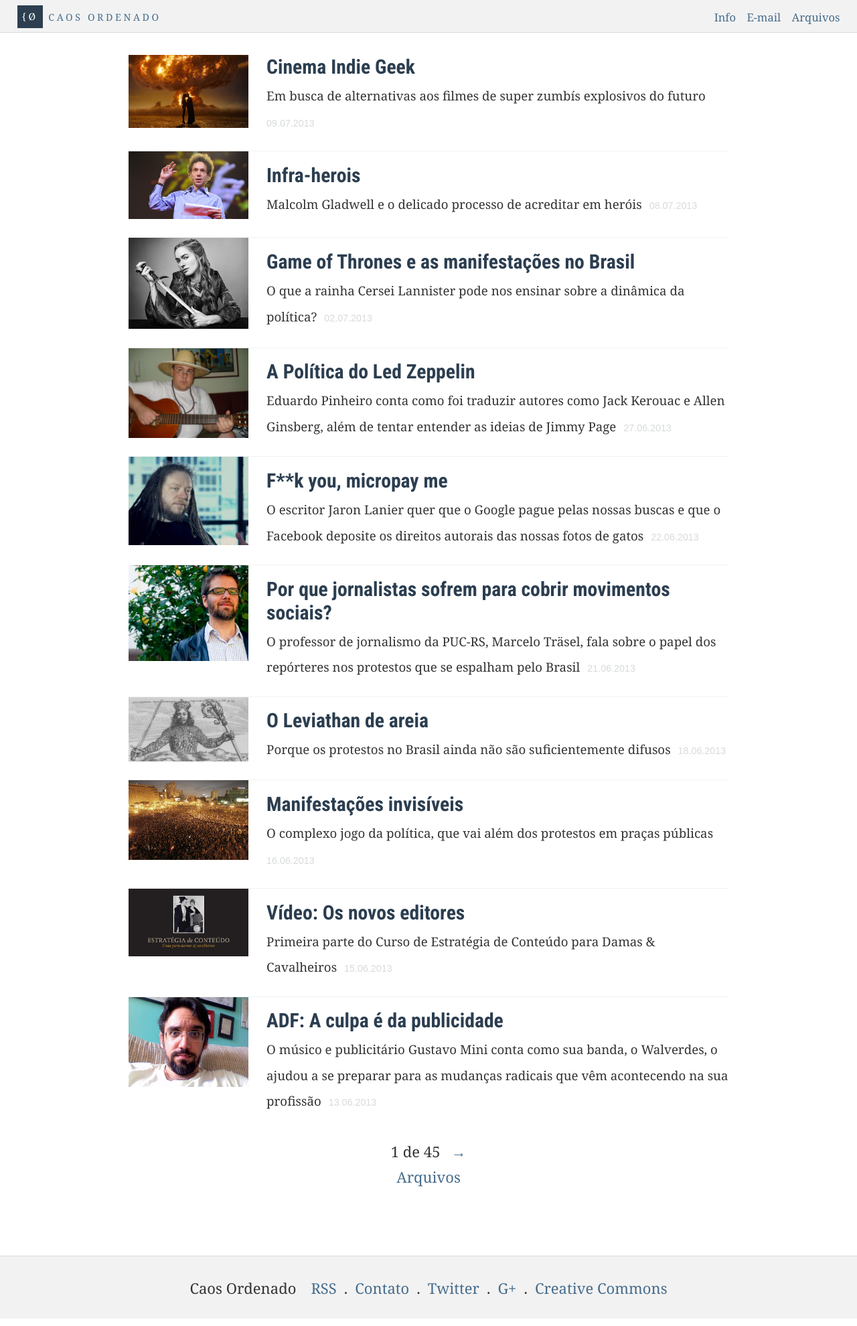
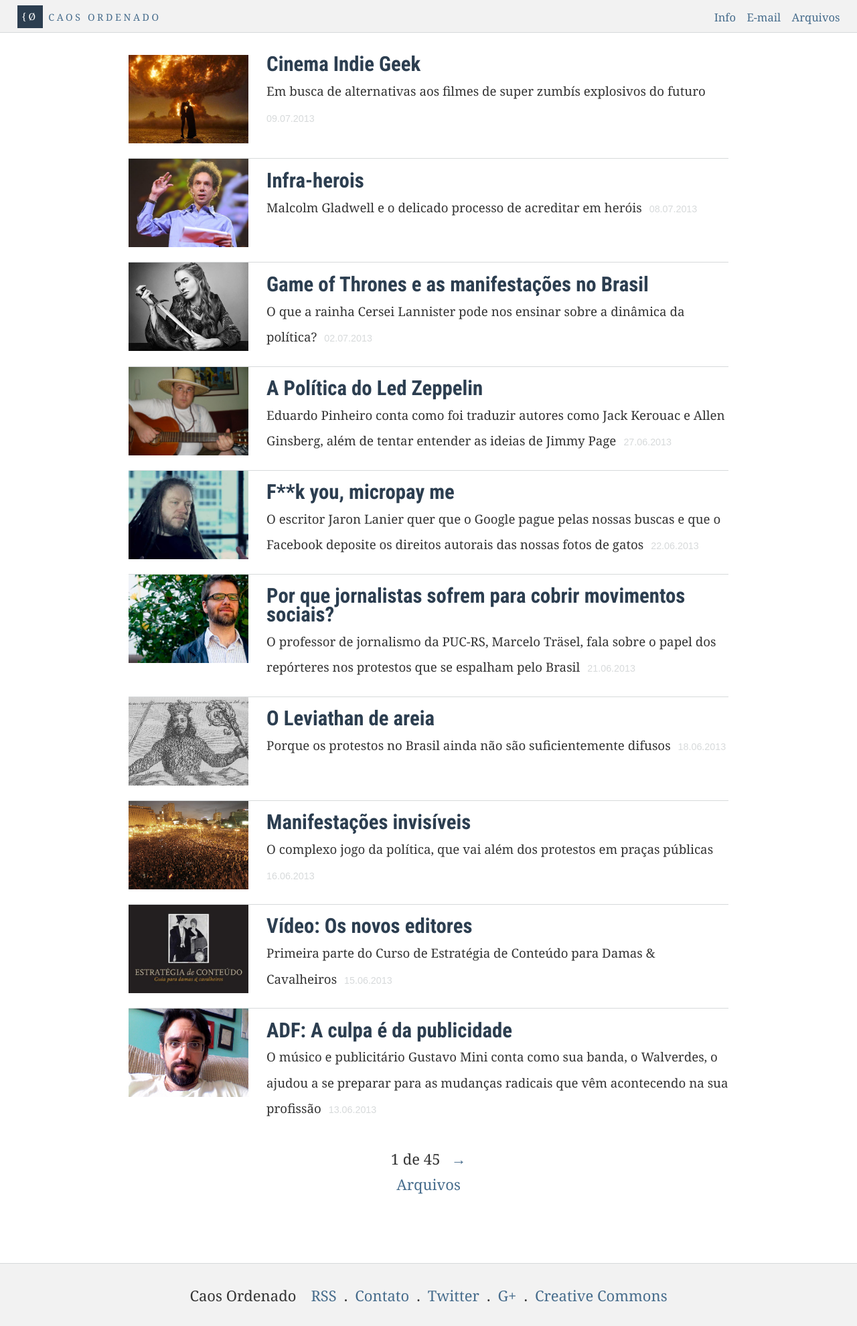
Before and after one commit to eduf/eduf.github.com, a Jekyll site: the page built from index.html, in a window 1280 px wide. Shown: the whole page at 67% size. Built offline with Jekyll 4.4.1, drawn with Linux system fonts in a browser that asks for light colours; nearby versions of some CDN libraries; the list of posts is cut into pages by our own code; comment, search, counter and statistics services are not loaded.

Commit message:
Detalhes

```diff
--- a/_layouts/post.html
+++ b/_layouts/post.html
@@ -4,11 +4,10 @@ layout: default
 
 <h1 class="entry-title" itemprop="headline">{% if site.titlecase %}{{ page.title | titlecase }}{% else %}{{ page.title }}{% endif %}</h1>
 <header class="excerpt" itemprop="description">{{ page.excerpt | markdownify }}</header>
-
 <span itemprop="articleBody">{{content}}</span>
 
 <footer class="entry-meta">
-	<p class="author vcard" itemprop="author" itemscope itemtype="http://schema.org/Person">por <span itemprop="name" class="fn"><a href="{{ site.url }}/info.html" title="Sobre Eduardo Fernandes" itemprop="url">Eduardo Fernandes</a></span> em <span datetime="{{ page.date| date:"%Y-%m-%d" }}" itemprop="datePublished">{{ page.date| date:"%d.%m.%Y" }}.</span></p>
+	<p class="author vcard" itemprop="author" itemscope itemtype="http://schema.org/Person">Por <span itemprop="name" class="fn"><a href="{{ site.url }}/info.html" title="Sobre Eduardo Fernandes" itemprop="url">Eduardo Fernandes</a></span> em <span datetime="{{ page.date| date:"%Y-%m-%d" }}" itemprop="datePublished">{{ page.date| date:"%d.%m.%Y" }}</span></p>
 	<p>Compartilhar:&ensp;
 	<a href="mailto:?subject={{ page.title }}&body=http://caosordenado.com{{ page.url }}">E-mail</a>&ensp;.&ensp;
 	<a target="_blank" href="http://twitter.com/home?status={{ page.title }}&#160;http://caosordenado.com{{ page.url }}">Tweet</a>&ensp;.&ensp;
--- a/index.html
+++ b/index.html
@@ -7,9 +7,7 @@ title: Caos Ordenado
 
 	<article class="home">
 	{% if post.image %}
-		<div class="feature-image">
-			<a href="{{ post.url }}" itemprop="url"><img src="{{ post.image }}"></a>
-		</div>
+		<div class="feature-image" style="background-image: url({{ post.image }})" itemprop="image"></div>
 		<div class="feature-text">
 			<h1 itemprop="headline"><a href="{{ post.url }}" itemprop="url">{{ post.title }}</a></h1>
 			<span class="feature-excerpt" itemprop="description">{% if post.excerpt %}{{ post.excerpt }}{% else %}{{ post.content | markdownify | strip_newlines | truncate: 130 }}{% endif %}</span>&ensp;<span class="meta" datetime="{{ post.date | date: "%Y-%m-%d" }}" itemprop="datePublished">{{ post.date | date: "%d.%m.%Y" }}</span>
```
Also changed, not shown: stylesheets/foundation.min.css, 1 other file.
